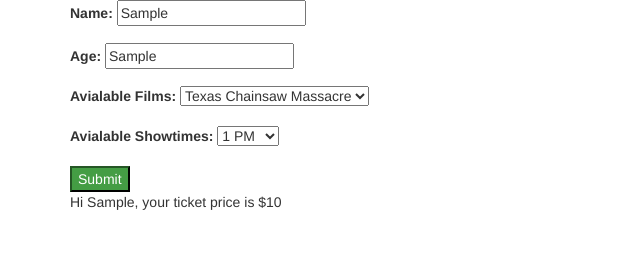
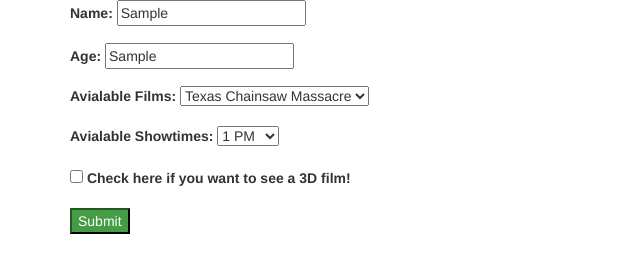
Before and after one commit to evan-mcconnell/Movie-Ticket-Calculator, a plain HTML site: page index.html in a window 1280 px wide. Both pictures are taken after typing "Sample", "Sample" into the empty fields and a click on the button "Submit". Shown: the whole page, without its empty margins (0-640 px from the left). Drawn offline with Linux system fonts and the light colour scheme.

Commit message:
make output include film name

```diff
--- a/index.html
+++ b/index.html
@@ -37,6 +37,12 @@
           <option value=2>11 PM</option>
         </select>
       </div>
+      <div class="form-group">
+        <label for="3D">
+        <input type="checkbox" name="3D" value=true>
+        Check here if you want to see a 3D film!
+        </label>
+      </div>
       <button class="btn-success" type="submit" name="button">Submit</button>
     </form>
     <div class="outputs">
--- a/js/scripts.js
+++ b/js/scripts.js
@@ -4,6 +4,7 @@ function Ticket(name, age, film, showtime) {
   this.age = age;
   this.film = film;
   this.showtime = showtime;
+
 }
 var price = 10
 
@@ -31,15 +32,16 @@ $(document).ready(function() {
     var name = $("#name").val();
     var age = parseInt($("#age").val());
     var film = $("#film").val();
+    var filmTitle = $("#film option:selected").text();
     var showtime = $("#showtime").val();
 
-    console.log(film);
+    console.log(threeD);
     // debugger;
     var newTicket = new Ticket(name, age, film, showtime)
     var newPrice = priceCalc(newTicket);
     console.log(newTicket);
     // console.log(newPrice);
-    $("span#outputs").text("Hi " + name + ", your ticket price is $" + newPrice );
+    $("span#outputs").text("Hi " + name + ", your ticket price for " + filmTitle + " is $" + newPrice );
 
   });
 });
```
